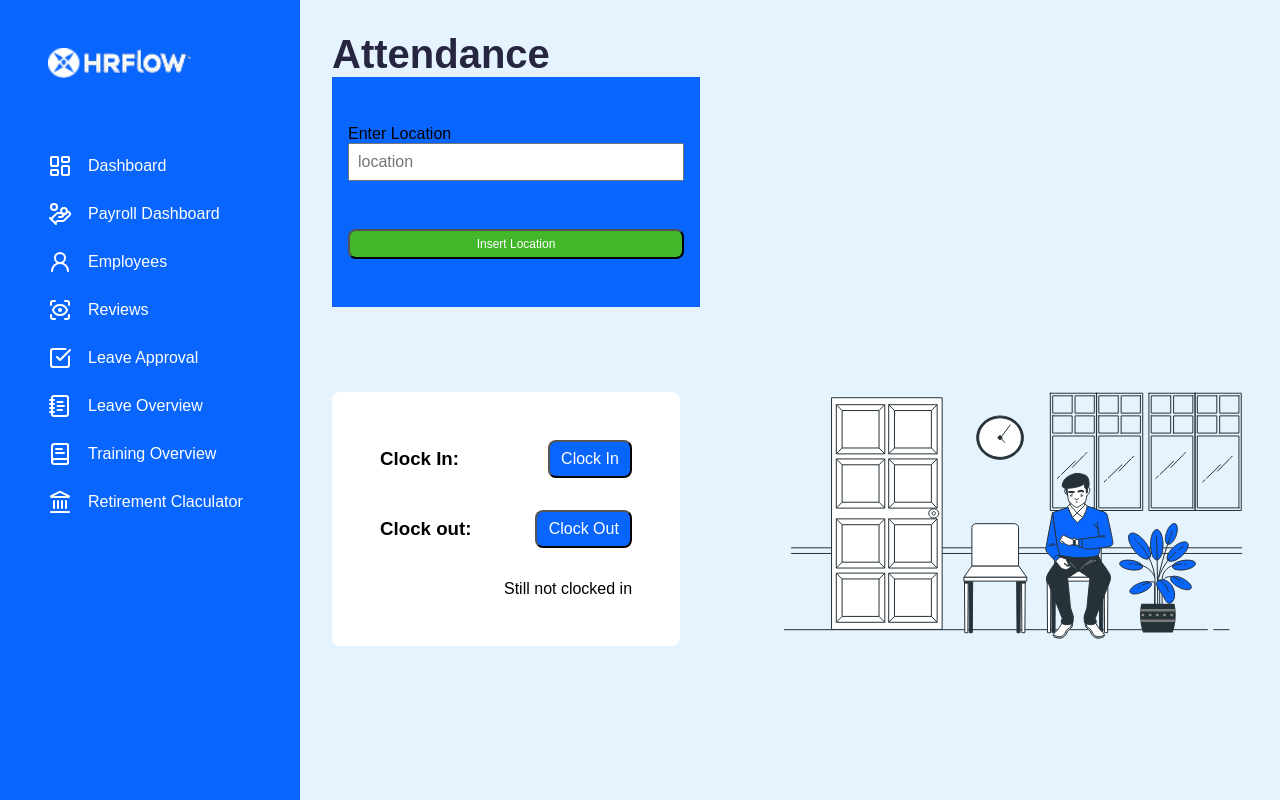
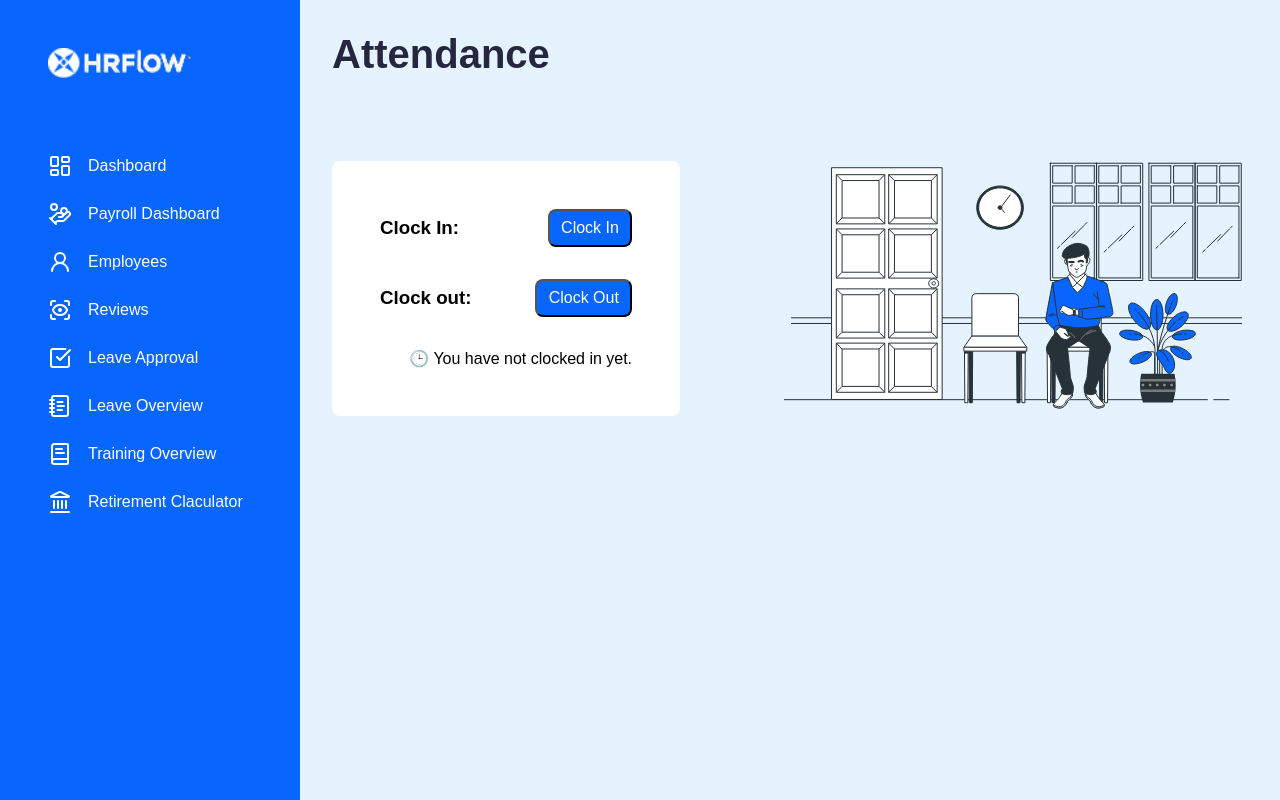
Before and after one commit to HoussienZed/HR_system, a React (Vite) app in the folder Client/: page /attendance in a window 1280 px wide. Built offline with nearby package versions, Linux system fonts and the light colour scheme; a web font is replaced by a local one.

Commit message:
created the function to send the current latitude and longtitude

```diff
--- a/Client/src/pages/employee/Attendance.jsx
+++ b/Client/src/pages/employee/Attendance.jsx
@@ -3,82 +3,99 @@ import Section from "../../component/layout/Section";
 import attendanceSvg from "../../assets/attendance-svg.svg";
 import Button from "../../component/others/Button";
 import UsersTable from "../../component/others/users-table/index";
-import Input from "../../component/others/Input";
 import { useState } from "react";
+import axios from "axios";
 
 let protocol = "http://";
 let host = "localhost:8080";
-let path = "/hr-system/server/login";
+let path = "/hr-system/server/clockIn";
 
 const url = protocol + host + path;
 
 const Attendance = () => {
-  const [location, setLocation] = useState("");
   const [latitude, setLatitude] = useState(null);
   const [longitude, setLongitude] = useState(null);
+  const [clockedIn, setClockedIn] = useState(false);
 
-  const handleInsertion = async (e) => {
-    // e.preventDefault();
-    // const form = new FormData();
-    // form.append("location", location);
-    // try {
-    //   const response = await axios.post(
-    //     url,
-    //     {
-    //       location,
-    //     },
-    //     {
-    //       headers: {
-    //         Accept: "application/json",
-    //       },
-    //     }
-    //   );
-    //   if (response.data.success == true) {
-    //     localStorage.setItem("id", response.data.user.id);
-    //     localStorage.setItem("full_name", response.data.user.full_name);
-    //     localStorage.setItem("token", response.data.user.token);
-    //     navigate("/Home");
-    //   } else {
-    //     console.log("Login failed:", response.data.message);
-    //   }
-    // } catch (error) {
-    //   console.error("Error during login:", error);
-    // }
+  const handleClockIn = async () => {
+    if (!navigator.geolocation) {
+      alert("Geolocation is not supported by your browser.");
+      return;
+    }
+
+    navigator.geolocation.getCurrentPosition(
+      async (position) => {
+        const lat = position.coords.latitude;
+        const lon = position.coords.longitude;
+
+        setLatitude(lat);
+        setLongitude(lon);
+
+        try {
+          const response = await axios.post(
+            url,
+            {
+              latitude: lat,
+              longitude: lon,
+            },
+            {
+              headers: {
+                Authorization: `Bearer ${localStorage.getItem("token")}`,
+                Accept: "application/json",
+              },
+            }
+          );
+
+          if (response.data.success) {
+            setClockedIn(true);
+            alert("Success: " + response.data.message);
+          } else {
+            alert("Error " + response.data.message);
+          }
+        } catch (error) {
+          console.error("Clock-in error:", error);
+          alert("Something went wrong while clocking in.");
+        }
+      },
+      (error) => {
+        console.error("Geolocation error:", error);
+        alert("Could not get your location.");
+      }
+    );
   };
 
   return (
     <>
       <Section>
         <SectionTitle>Attendance</SectionTitle>
-        <form className="bg-primary body2">
-          <Input
-            type={"text"}
-            name={"location"}
-            value={location}
-            onChange={(e) => setLocation(e.target.value)}
-            placeholder={"location"}
-            className={"body2"}
-            label={"Enter Location"}
-          />
-          <Button
-            text={"Insert Location"}
-            onClick={handleInsertion}
-            className={"w-full"}
-            bgColor="bg-secondary"
-            textColor="text-white"
-          />
-        </form>
         <div className="flex justify-between items-center mt-8">
           <div className="flex flex-column items-end justify-between gap-8 bg-white rounded-lg px-12 py-12">
             <div className="flex gap-16 w-full justify-between items-center">
               <h3>Clock In:</h3>
-              <Button text={"Clock In"} fontSize="body2" />
+              <Button
+                text={"Clock In"}
+                fontSize="body2"
+                onClick={handleClockIn}
+              />
             </div>
             <div className="flex gap-16 w-full justify-between items-center">
               <h3>Clock out:</h3>
               <Button text={"Clock Out"} fontSize="body2" />
             </div>
-            <p>Still not clocked in</p>
+            <div>
+              <p className="text-sm text-gray-700">
+                {clockedIn
+                  ? "✅ You have successfully clocked in today."
+                  : "🕒 You have not clocked in yet."}
+              </p>
+
+              {latitude && longitude && (
+                <p className="text-sm text-gray-500 mt-2">
+                  📍 Your location: {latitude.toFixed(5)},{" "}
+                  {longitude.toFixed(5)}
+                </p>
+              )}
+            </div>
           </div>
           <div>
             <img src={attendanceSvg} alt="Attendance Illustration" />
```
